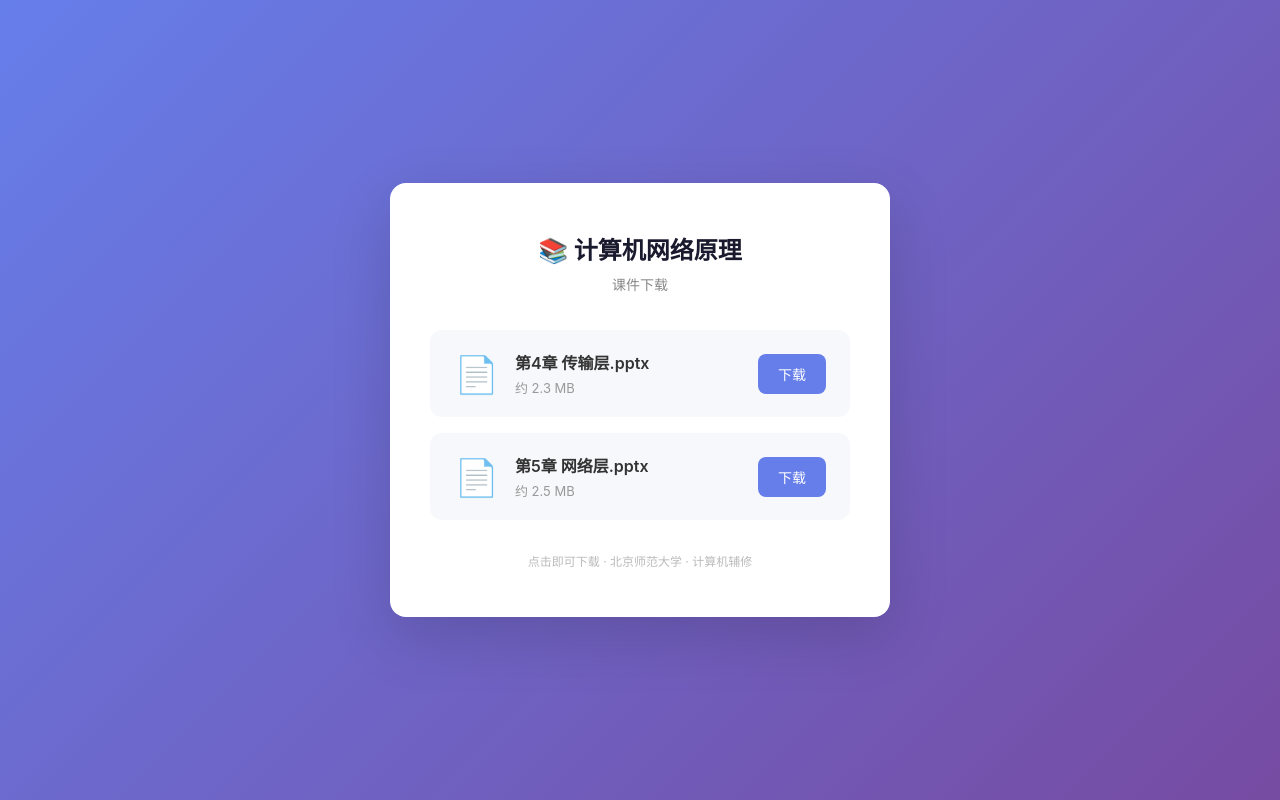
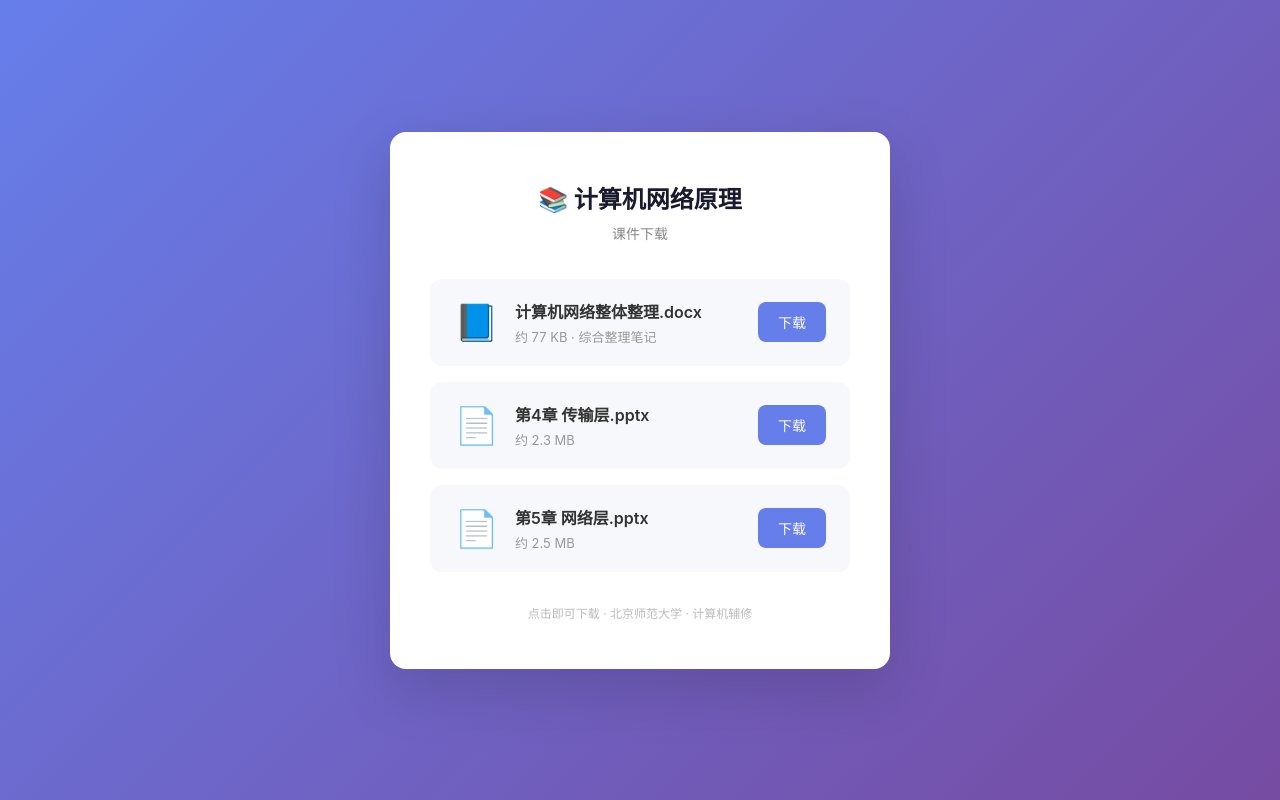
Before and after one commit to Rasmus911/DownloadPage, a plain HTML site: page index.html in a window 1280 px wide. Drawn offline with Linux system fonts and the light colour scheme.

Commit message:
添加计算机网络整体整理.docx下载链接及自动同步脚本

```diff
--- a/index.html
+++ b/index.html
@@ -101,6 +101,14 @@
         <h1>📚 计算机网络原理</h1>
         <p class="subtitle">课件下载</p>
         <div class="file-list">
+            <a href="计算机网络整体整理.docx" download class="file-item" style="text-decoration:none;color:inherit;">
+                <span class="file-icon">📘</span>
+                <div class="file-info">
+                    <div class="file-name">计算机网络整体整理.docx</div>
+                    <div class="file-size">约 77 KB · 综合整理笔记</div>
+                </div>
+                <span class="download-btn">下载</span>
+            </a>
             <a href="第4章 传输层.pptx" download class="file-item" style="text-decoration:none;color:inherit;">
                 <span class="file-icon">📄</span>
                 <div class="file-info">
```
Also changed, not shown: 2 other files.
